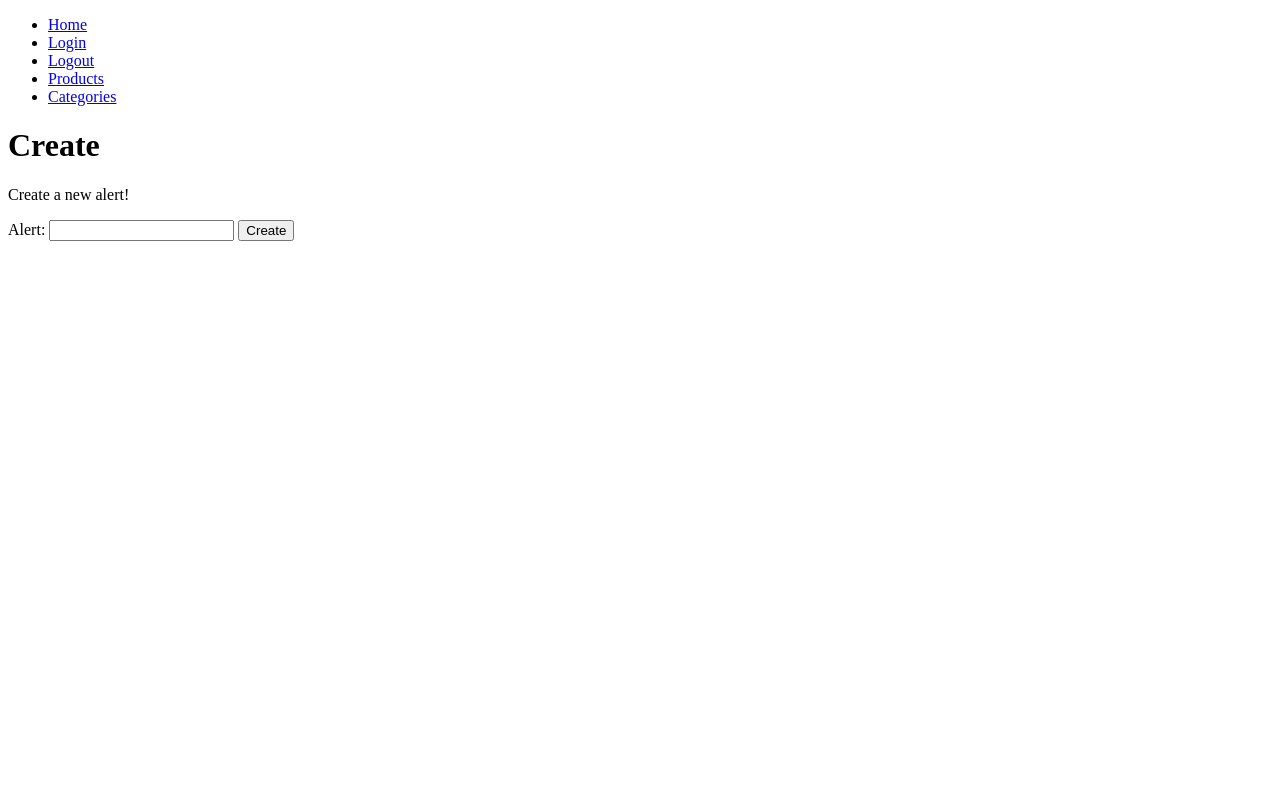
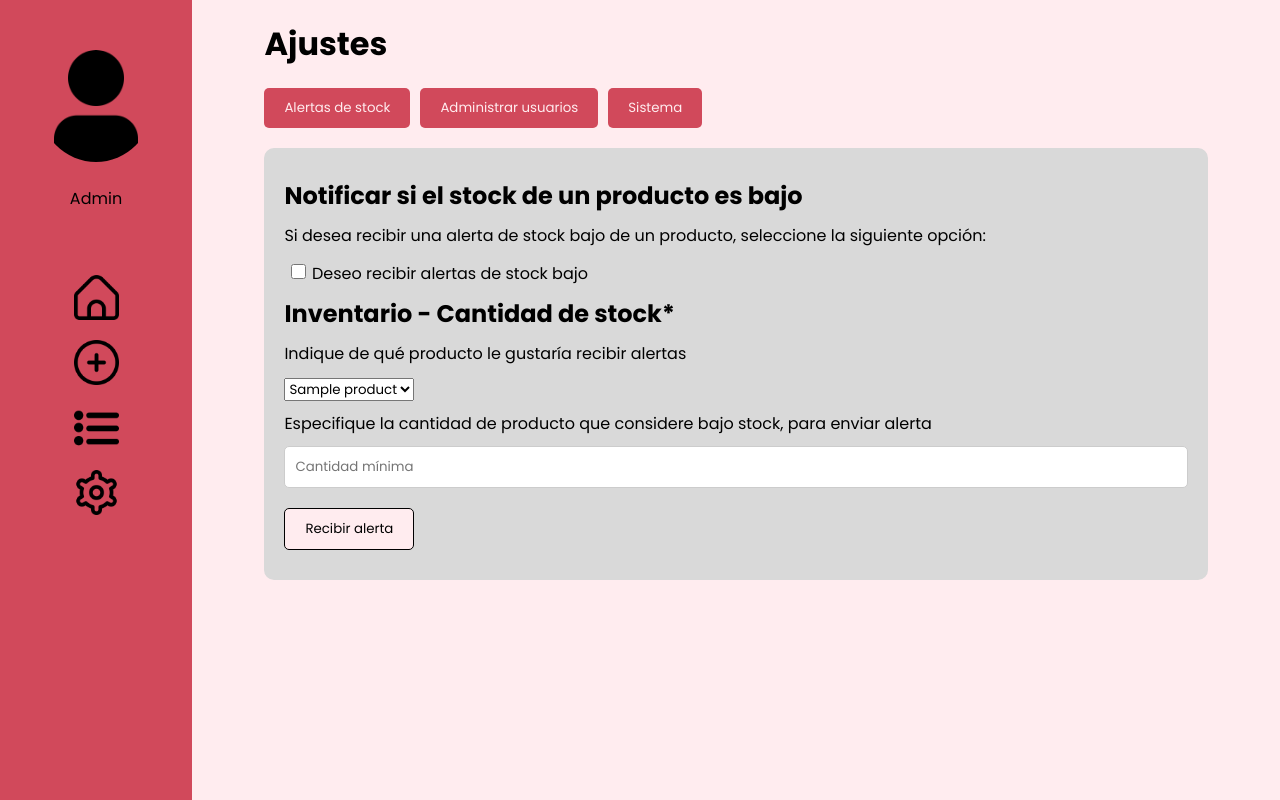
Before and after one commit to OriD-19/inventory_management, a Flask app: page /alerts/create in a window 1280 px wide. Run offline with Flask 3, Linux system fonts and the light colour scheme; a user stored in the database is signed in; tables that the repository leaves empty hold one stand-in row (values such as "Sample post"); parts of the project's set-up code (start-up, migrations or seed data) failed here and were passed over.

Commit message:
feature: first template and some other fixes

```diff
--- a/inventory_app/alerts/routes.py
+++ b/inventory_app/alerts/routes.py
@@ -12,7 +12,7 @@ import smtplib
 from email.mime.text import MIMEText
 import os
 
-alerts = Blueprint('alerts', __name__, template_folder='templates')
+alerts = Blueprint('alerts', __name__, template_folder='templates', static_folder='static')
 
 @alerts.route('/')
 @login_required
@@ -42,7 +42,7 @@ def create():
         flash(f"Alert for product {product_id} created by user {username}")
         return redirect(url_for('alerts.index'))
 
-    return render_template('alerts/create.html')
+    return render_template('alerts/create.html', products=Product.query.all())
 
 def send_email(from_user: User, to_user: User, product: Product):
     s = smtplib.SMTP('smtp.gmail.com', 587)
--- /dev/null
+++ b/inventory_app/alerts/static/css/styles.css
@@ -0,0 +1,173 @@
+@import url('https://fonts.googleapis.com/css2?family=Poppins:ital,wght@0,100;0,200;0,300;0,400;0,500;0,600;0,700;0,800;0,900;1,100;1,200;1,300;1,400;1,500;1,600;1,700;1,800;1,900&display=swap');
+
+:root{
+    --fuente: "Poppins", sans-serif;
+    --color-principal: #D1495B;
+    --color-fuente: #000000;
+    --color-fondo:#FFECEF;
+    --color-bloques: #D9D9D9;
+
+}
+
+* {
+    margin: 0;
+    padding: 0;
+    box-sizing: border-box;
+    font-family: var(--fuente);
+}
+
+/* Sidebar Styles */
+.sidebar {
+    width: 15%;
+    background-color: var(--color-principal);
+    height: 100vh;
+    position: fixed;
+    display: flex;
+    flex-direction: column;
+    align-items: center;
+    padding-top: 20px;
+}
+
+.profile {
+    display: flex;
+    flex-direction: column;
+    align-items: center;
+    margin-top: 30px;
+    margin-bottom: 50px;
+    color: var(--color-fuente);
+    width: 80px;
+    height: 80px;
+    background-size: cover;
+    background-position: center;
+}
+
+.profile p {
+    margin-top: 30%;
+}
+
+/* Iconos del menú lateral */
+#profile-icon {
+    background-image: url('../img/usuario.png');
+    padding: 7vh;
+    width: 80px;
+    height: 80px;
+    background-size: cover;
+    background-position: center;
+    border-radius: 50%;
+}
+
+.nav {
+    margin-top: 75px;
+    display: flex;
+    flex-direction: column;
+    align-items: center;
+}
+
+.nav a {
+    display: block;
+    width: 45px;
+    height: 45px;
+    margin: 20px 0;
+    background-size: cover;
+    background-position: center;
+}
+
+/* Iconos con IDs */
+#inicio {
+    background-image: url('../img/hogar.png');
+}
+
+#operacion {
+    background-image: url('../img/agregar.png');
+}
+
+#historial {
+    background-image: url('../img/lista.png');
+}
+
+#ajustes {
+    background-image: url('../img/ajustes.png');
+}
+
+.boton:hover{
+    background-color: var(--color-bloques);
+    color: var(--color-fuente);
+}
+
+.alertas {
+    margin-left: 15%;
+    padding: 20px;
+    background-color: var(--color-fondo);
+    height: 100vh;
+}
+
+h1 {
+    margin-left: 5%;
+    margin-bottom: 20px;
+}
+
+.menu-ajustes {
+    display: flex;
+    gap: 10px;
+    margin-bottom: 20px;
+    margin-left: 5%;
+}
+
+.boton {
+    background-color: var(--color-principal);
+    color: var(--color-fondo);
+    border: none;
+    padding: 10px 20px;
+    cursor: pointer;
+    border-radius: 5px;
+}
+
+
+.ajustes-contenido {
+    background-color: var(--color-bloques);
+    padding: 20px;
+    border-radius: 10px;
+    width: 90%;
+    margin-left: 5%;
+}
+
+h2 {
+    margin: 10px 0;
+}
+
+p {
+    margin: 10px 0;
+}
+
+.alerta-boton {
+    background-color: var(--color-fondo);
+    color: var(--color-fuente);
+    border: none;
+    padding: 10px 20px;
+    border-radius: 5px;
+    cursor: pointer;
+    margin: 10px 0;
+    border: solid 1px var(--color-fuente);
+
+}
+
+.alerta-boton:hover {
+    background-color: var(--color-principal);
+    color: var(--color-fondo);
+    border: solid 1px var(--color-fuente);
+}
+
+input {
+    width: 100%;
+    padding: 10px;
+    margin-bottom: 10px;
+    border: 1px solid #ccc;
+    border-radius: 5px;
+}
+
+input[type="checkbox"] {
+    width: 15px;
+    height: 15px;
+    margin: 0.7%;
+    align-items: center;
+}
--- a/inventory_app/alerts/templates/alerts/create.html
+++ b/inventory_app/alerts/templates/alerts/create.html
@@ -1,16 +1,62 @@
-{% extends 'base.html' %}
+<!DOCTYPE html>
+<html lang="es">
 
-{% block title %}Create alert{% endblock %}
+<head>
+    <meta charset="UTF-8">
+    <meta name="viewport" content="width=device-width, initial-scale=1.0">
+    <title>Ajustes</title>
+        <link rel="stylesheet" href="{{ url_for('.static', filename='css/styles.css') }}">
+</head>
 
-{% block content %}
-    <h1>Create</h1>
-    <p>Create a new alert!</p>
+<body>
+    <div class="sidebar">
+        <div class="profile">
+            <div id="profile-icon"></div>
+            <p>Admin</p>
+        </div>
+        <nav class="nav">
+            <ul>
+                    <a href="{{ url_for('core.index') }}" id="inicio"></a></li>
+                    <a href="{{ url_for('transactions.create') }}" id="operacion"></a></li>
+                    <a href="{{ url_for('transactions.index') }}" id="historial"></a></li>
 
-    <form action="/create" method="post">
-        <label for="alert">Alert:</label>
-        <input type="text" id="alert" name="alert">
+                    <!-- Change this thing when we have the account page configured -->
+                    <a href="{{ url_for('core.index') }}" id="ajustes"></a></li>
+            </ul>
+        </nav>
+    </div>
+
+    <div class="alertas">
+        <h1>Ajustes</h1>
+        <div class="menu-ajustes">
+            <button class="boton">Alertas de stock</button>
+            <button class="boton">Administrar usuarios</button>
+            <button class="boton">Sistema</button>
+        </div>
+
+        <div class="ajustes-contenido">
+            <form action="#" method="post">
+                <h2>Notificar si el stock de un producto es bajo</h2>
+                <p>Si desea recibir una alerta de stock bajo de un producto, seleccione la siguiente opción:</p>
+                <input type="checkbox" name="alerta-activa" value="alerta activa">Deseo recibir alertas de stock bajo
+                <br>
+
+                <h2>Inventario - Cantidad de stock*</h2>
+                <p>Indique de qué producto le gustaría recibir alertas</p>
+                <select name="product_id" id="product_id">
+                        {% for product in products %}
+                            <option value="{{ product.product_id }}">{{ product.product_name }}</option>
+                        {% endfor %}
+                    </select>
+
+                <p>Especifique la cantidad de producto que considere bajo stock, para enviar alerta</p>
+                <input type="number" placeholder="Cantidad mínima">
+                <button class="alerta-boton">Recibir alerta</button>
+            </form>
 
 
-        <button type="submit">Create</button>
-    </form>
-{% endblock %}
+        </div>
+    </div>
+</body>
+
+</html>
--- a/inventory_app/transactions/routes.py
+++ b/inventory_app/transactions/routes.py
@@ -14,7 +14,7 @@ def index():
 
 @transactions.route('/new', methods=['GET', 'POST'])
 @login_required
-def new():
+def create():
     if request.method == 'POST':
         transaction = TransactionHistory(
             product_id=request.form['product_id'],
```
Also changed, not shown: inventory_app/alerts/templates/alerts/create_fake.html (added, +16 -0 lines), inventory_app/alerts/static/img/agregar.png (added), inventory_app/alerts/static/img/ajustes.png (added), inventory_app/alerts/static/img/hogar.png (added), inventory_app/alerts/static/img/lista.png (added), inventory_app/alerts/static/img/usuario.png (added), inventory_app/categories/__index__.py (deleted), inventory_app/categories/__init__.py (added), 1 other file.
